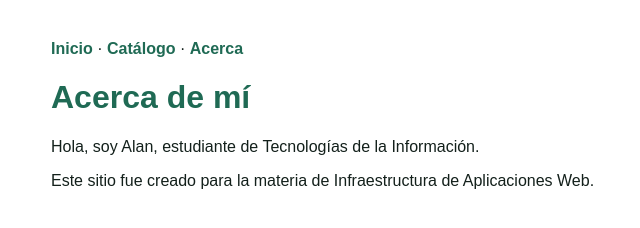
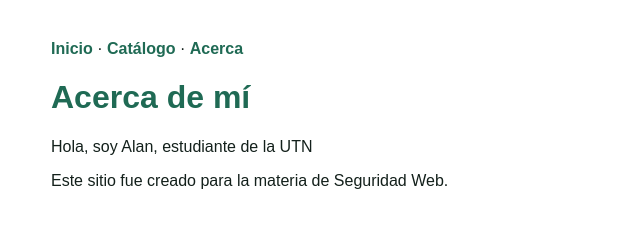
Before and after one commit to AlasGR/mi-sitio-Gomez-Romero-Alan, a plain HTML site: page acerca.html in a window 1280 px wide. Shown: the whole page, without its empty margins (209-849 px from the left). Drawn offline with Linux system fonts and the light colour scheme.

Commit message:
modificación de sitio

```diff
--- a/acerca.html
+++ b/acerca.html
@@ -1,2 +1,2 @@
 <!doctype html>
-<html lang="es"><head><meta charset="utf-8"><meta name="viewport" content="width=device-width, initial-scale=1"><title>Acerca de mí</title><link rel="stylesheet" href="estilo.css"></head><body><nav><a href="index.html">Inicio</a> · <a href="catalogo.html">Catálogo</a> · <a href="acerca.html">Acerca</a></nav><h1>Acerca de mí</h1><p>Hola, soy Alan, estudiante de Tecnologías de la Información.</p><p>Este sitio fue creado para la materia de Infraestructura de Aplicaciones Web.</p></body></html>
+<html lang="es"><head><meta charset="utf-8"><meta name="viewport" content="width=device-width, initial-scale=1"><title>Acerca de mí</title><link rel="stylesheet" href="estilo.css"></head><body><nav><a href="index.html">Inicio</a> · <a href="catalogo.html">Catálogo</a> · <a href="acerca.html">Acerca</a></nav><h1>Acerca de mí</h1><p>Hola, soy Alan, estudiante de la UTN</p><p>Este sitio fue creado para la materia de Seguridad Web.</p></body></html>
```
